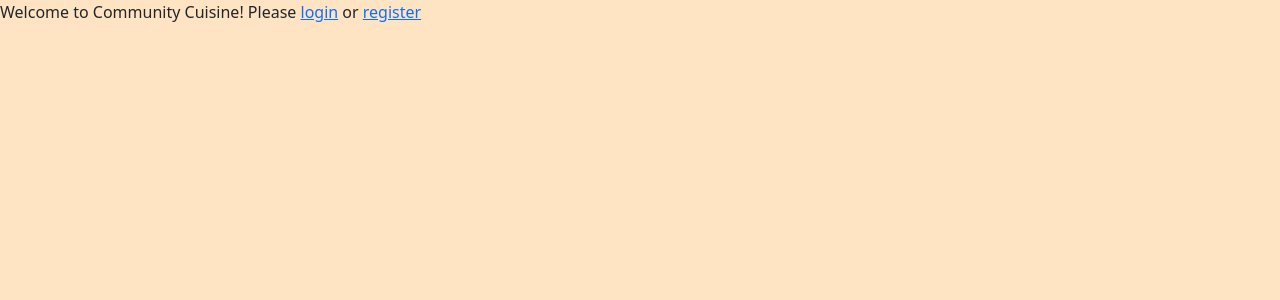
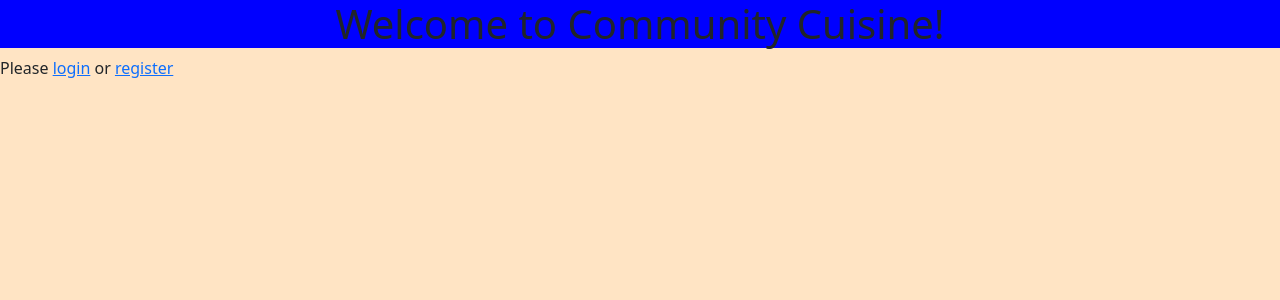
Before and after one commit to maseelshah22/community_cuisine, a Flask app: page / in a window 1280 px wide. Shown: the top 300 px of the page. Run offline with Flask 3, Linux system fonts and the light colour scheme.

Commit message:
got css file path to show up

```diff
--- a/templates/styles.css
+++ b/static/styles/main.css
@@ -1,4 +1,4 @@
-.body{
+body{
    background-color: bisque;
 }
 .form-container {
@@ -13,9 +13,11 @@
 .login{
     text-align: center;
     justify-content: center;
-
+    background-color: blue;
 
 }
-body, html {
-    background-color: bisque;
+
+h1{
+    text-align: center;
+    justify-content: center;
 }
--- a/templates/index.html
+++ b/templates/index.html
@@ -5,20 +5,26 @@
         <meta http-equiv="X-UA-Compatible" content="IE=edge">
         <meta name="viewport" content="width=device-width, initial-scale=1">
 
-        <title>Community Cuisine</title>
 
 
-            <link href="https://cdn.jsdelivr.net/npm/bootstrap@5.3.2/dist/css/bootstrap.min.css" rel="stylesheet"  integrity="sha384-T3c6CoIi6uLrA9TneNEoa7RxnatzjcDSCmG1MXxSR1GAsXEV/Dwwykc2MPK8M2HN"  crossorigin="anonymous">
+        <title>Communicyt Cuisine</title>
 
+        <!-- Bootstrap -->
+        <link href="https://cdn.jsdelivr.net/npm/bootstrap@5.3.2/dist/css/bootstrap.min.css" rel="stylesheet"
+            integrity="sha384-T3c6CoIi6uLrA9TneNEoa7RxnatzjcDSCmG1MXxSR1GAsXEV/Dwwykc2MPK8M2HN" crossorigin="anonymous">
 
-        <link rel="stylesheet" href="styles.css">
+            <link href="static/styles/main.css" rel="stylesheet" type="text/css" >
+
 
     </head>
 
-    <body style="background-color: bisque;">
+    <body>
 
+        <div class="login">
+        <h1> Welcome to Community Cuisine!</h1>
 
-        Welcome to Community Cuisine! Please
+    </div>
+    Please
         <a href="/login">login</a> or <a href="/register">register</a>
 
         <script src="https://cdn.jsdelivr.net/npm/bootstrap@5.3.2/dist/js/bootstrap.bundle.min.js" integrity="sha384-C6RzsynM9kWDrMNeT87bh95OGNyZPhcTNXj1NW7RuBCsyN/o0jlpcV8Qyq46cDfL" crossorigin="anonymous"></script>
```
Also changed, not shown: templates/static/styles/main.css (added, +23 -0 lines).
